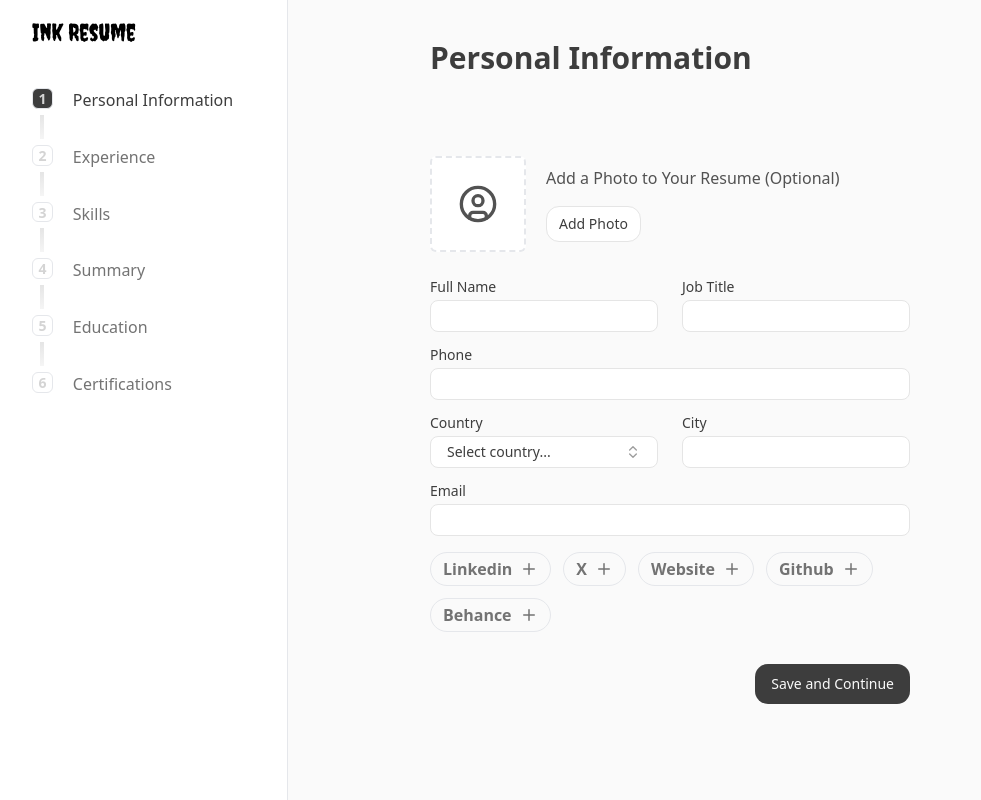
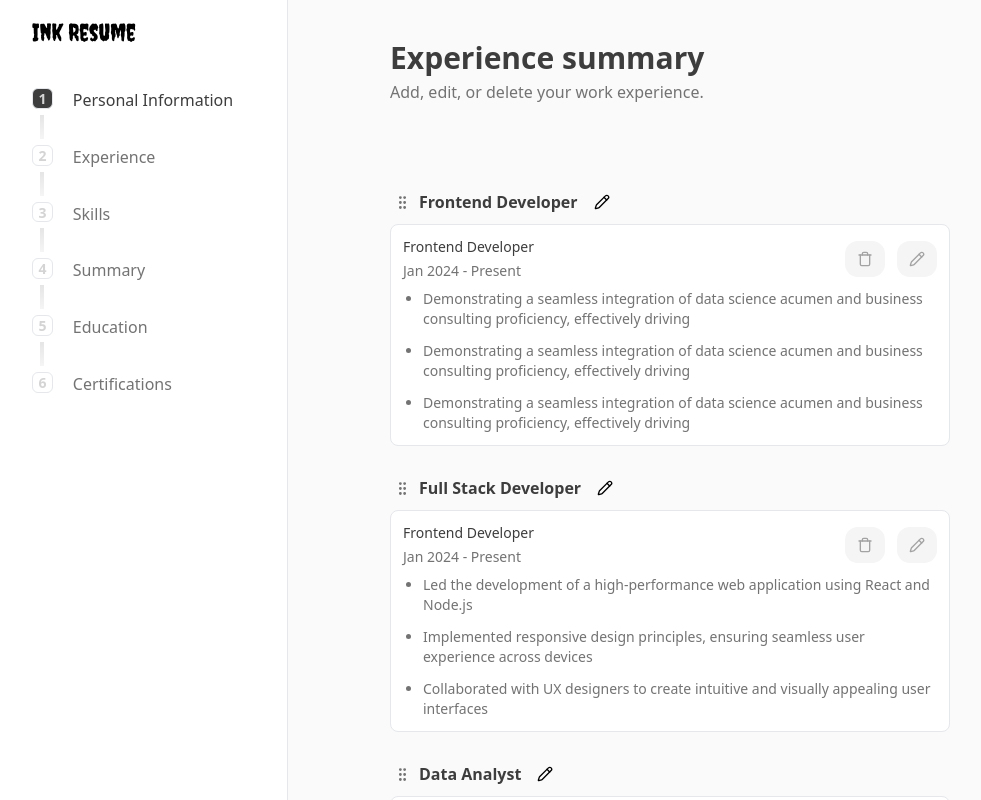
Before and after one commit to Ekefrancisokechukwu/ink-resume-website, a Next.js app: page /app/personalize in a window 1280 px wide. Shown: the top 800 px of the page, without its empty margins (0-981 px from the left). Built offline with nearby package versions, Linux system fonts and the light colour scheme.

Commit message:
feat/update

```diff
--- a/app/app/(start-here)/personalize/page.tsx
+++ b/app/app/(start-here)/personalize/page.tsx
@@ -2,25 +2,239 @@
 
 import { UI } from "@/components/ui";
 import { StepperNav } from "./StepperNav";
-import { Check, ChevronsUpDown, CircleUser, Plus, Trash } from "lucide-react";
+import {
+  Check,
+  ChevronsUpDown,
+  CircleUser,
+  GripVertical,
+  Pencil,
+  Plus,
+  Trash,
+} from "lucide-react";
 import { countries } from "@/constant";
 import React from "react";
 import { cn } from "@/lib/utils";
-import { motion } from "motion/react";
+import { motion, Reorder, useDragControls } from "motion/react";
+import {
+  DndContext,
+  closestCenter,
+  KeyboardSensor,
+  PointerSensor,
+  useSensor,
+  useSensors,
+  type DragEndEvent,
+} from "@dnd-kit/core";
+import {
+  arrayMove,
+  SortableContext,
+  sortableKeyboardCoordinates,
+  useSortable,
+  verticalListSortingStrategy,
+} from "@dnd-kit/sortable";
+import { CSS } from "@dnd-kit/utilities";
+import { restrictToParentElement } from "@dnd-kit/modifiers";
 
 const personalLinks = ["linkedin", "x", "website", "github", "behance"];
 
+type ExperienceItem = {
+  id: string;
+  company: string;
+  position: string;
+  period: string;
+  description: string[];
+};
+
+const initialItems: ExperienceItem[] = [
+  {
+    id: "1",
+    company: "Pickriders",
+    position: "Frontend Developer",
+    period: "Jan 2024 - Present",
+    description: [
+      "Demonstrating a seamless integration of data science acumen and business consulting proficiency, effectively driving",
+      "Demonstrating a seamless integration of data science acumen and business consulting proficiency, effectively driving",
+      "Demonstrating a seamless integration of data science acumen and business consulting proficiency, effectively driving",
+    ],
+  },
+  {
+    id: "2",
+    company: "TechCorp",
+    position: "Full Stack Developer",
+    period: "Jun 2023 - Dec 2023",
+    description: [
+      "Led the development of a high-performance web application using React and Node.js",
+      "Implemented responsive design principles, ensuring seamless user experience across devices",
+      "Collaborated with UX designers to create intuitive and visually appealing user interfaces",
+    ],
+  },
+  {
+    id: "3",
+    company: "DataSolutions",
+    position: "Data Analyst",
+    period: "Jan 2023 - May 2023",
+    description: [
+      "Analyzed large datasets using SQL and Python to derive actionable insights",
+      "Created data visualization dashboards using Tableau, improving decision-making processes",
+      "Contributed to the development of machine learning models for predictive analytics",
+    ],
+  },
+];
+
 const PersonalizePage = () => {
+  const [items, setItems] = React.useState<ExperienceItem[]>(initialItems);
+
+  const sensors = useSensors(
+    useSensor(PointerSensor, {
+      activationConstraint: {
+        distance: 8,
+      },
+    }),
+    useSensor(KeyboardSensor, {
+      coordinateGetter: sortableKeyboardCoordinates,
+    })
+  );
+
+  function handleDragEnd(event: DragEndEvent) {
+    const { active, over } = event;
+
+    if (over && active.id !== over.id) {
+      setItems((items) => {
+        const oldIndex = items.findIndex((item) => item.id === active.id);
+        const newIndex = items.findIndex((item) => item.id === over.id);
+        return arrayMove(items, oldIndex, newIndex);
+      });
+    }
+  }
+
   return (
-    <div className="bg-neutral-50 min-h-screen grid grid-cols-[auto_1fr_auto] md:pl-0 px-5">
+    <div className="bg-neutral-50 min-h-screen grid md:grid-cols-[auto_1fr_auto] md:pl-0 px-5">
       <StepperNav />
       <section className="grid place-items-center pt-10 pb-24">
-        <div className="max-w-[30rem] w-full ">
-          <PersonalInformation />
+        <div className="max-w-[35rem] w-full ">
+          <UI.Heading text="Experience summary" />
+          <p className="text-neutral-500  mt-1">
+            Add, edit, or delete your work experience.
+          </p>
+
+          <div className="mt-20">
+            <DndContext
+              sensors={sensors}
+              collisionDetection={closestCenter}
+              onDragEnd={handleDragEnd}
+              modifiers={[restrictToParentElement]}
+            >
+              <div className="space-y-6">
+                <SortableContext
+                  items={items.map((item) => item.id)}
+                  strategy={verticalListSortingStrategy}
+                >
+                  {items.map((item) => (
+                    <SortableExperienceItem key={item.id} item={item} />
+                  ))}
+                </SortableContext>
+              </div>
+            </DndContext>
+          </div>
+
+          {/* <PersonalInformation /> */}
         </div>
       </section>
       <div className="w-[13rem] md:block hidden"></div>
     </div>
+  );
+};
+
+const SortableExperienceItem = ({ item }: { item: ExperienceItem }) => {
+  const {
+    attributes,
+    listeners,
+    setNodeRef,
+    transform,
+    transition,
+    isDragging,
+  } = useSortable({
+    id: item.id,
+    transition: {
+      duration: 300,
+      easing: "ease-out",
+    },
+  });
+
+  const style = {
+    transform: transform ? `translateY(${transform.y}px)` : undefined,
+    transition,
+    zIndex: isDragging ? 10 : 1,
+  };
+
+  return (
+    <article
+      ref={setNodeRef}
+      style={style}
+      className={isDragging ? "relative z-10" : ""}
+    >
+      <div className="flex items-center gap-x-3">
+        <div className="flex items-center gap-x-1">
+          <button
+            {...attributes}
+            {...listeners}
+            className={cn(
+              "transition-all  p-1 hover:bg-neutral-100 rounded-md duration-300",
+              isDragging ? "cursor-grabbing" : "cursor-grab"
+            )}
+          >
+            <GripVertical size={17} className="text-neutral-500" />
+          </button>{" "}
+          <h4 className="font-semibold">{item.position}</h4>
+          <UI.Button size={"sm"} variant={"ghost"}>
+            <Pencil size={15} />
+          </UI.Button>
+        </div>
+      </div>
+      <div
+        className={cn(
+          "border mt-1 bg-white p-3 transition-all duration-500 rounded-lg",
+          isDragging ? "shadow-lg " : ""
+        )}
+      >
+        <div className="flex items-center justify-between">
+          <div>
+            <h5 className="font-medium text-sm">Frontend Developer</h5>
+            <p className="text-sm mt-1 text-neutral-500">Jan 2024 - Present</p>
+          </div>
+          <div className="flex items-center gap-x-3">
+            <UI.Button
+              size={"sm"}
+              variant={"secondary"}
+              className="text-neutral-400 hover:text-neutral-600"
+            >
+              <Trash />
+            </UI.Button>
+            <UI.Button
+              size={"sm"}
+              variant={"secondary"}
+              className="text-neutral-400 hover:text-neutral-600"
+            >
+              <Pencil />
+            </UI.Button>
+          </div>
+        </div>
+        <div className="mt-2 text-sm text-neutral-500">
+          {/* <p className="text-neutral-500">
+                    Demonstrating a seamless integration of data science acumen
+                    and business consulting proficiency, effectively driving
+                    transformative initiatives and delivering strategic insights
+                    to optimize organizational performance.
+                  </p> */}
+          <ul className=" list-disc space-y-3 ">
+            {item.description.map((desc, i) => (
+              <li key={i} className="ml-5">
+                {desc}
+              </li>
+            ))}
+          </ul>
+        </div>
+      </div>
+    </article>
   );
 };
 
--- a/app/layout.tsx
+++ b/app/layout.tsx
@@ -27,7 +27,7 @@ export default function RootLayout({
   return (
     <html lang="en" suppressHydrationWarning>
       <body
-        className={`${geistSans.variable} ${geistMono.variable} antialiased  `}
+        className={`${geistSans.variable} ${geistMono.variable} antialiased  scroll-smooth`}
         suppressHydrationWarning
       >
         <Provider>{children}</Provider>
--- a/package.json
+++ b/package.json
@@ -9,6 +9,9 @@
     "lint": "next lint"
   },
   "dependencies": {
+    "@dnd-kit/core": "^6.3.1",
+    "@dnd-kit/modifiers": "^9.0.0",
+    "@dnd-kit/sortable": "^10.0.0",
     "@radix-ui/react-dialog": "^1.1.6",
     "@radix-ui/react-dropdown-menu": "^2.1.2",
     "@radix-ui/react-label": "^2.1.2",
```
Also changed, not shown: 1 other file (tests, documents, lock files or other folders).
